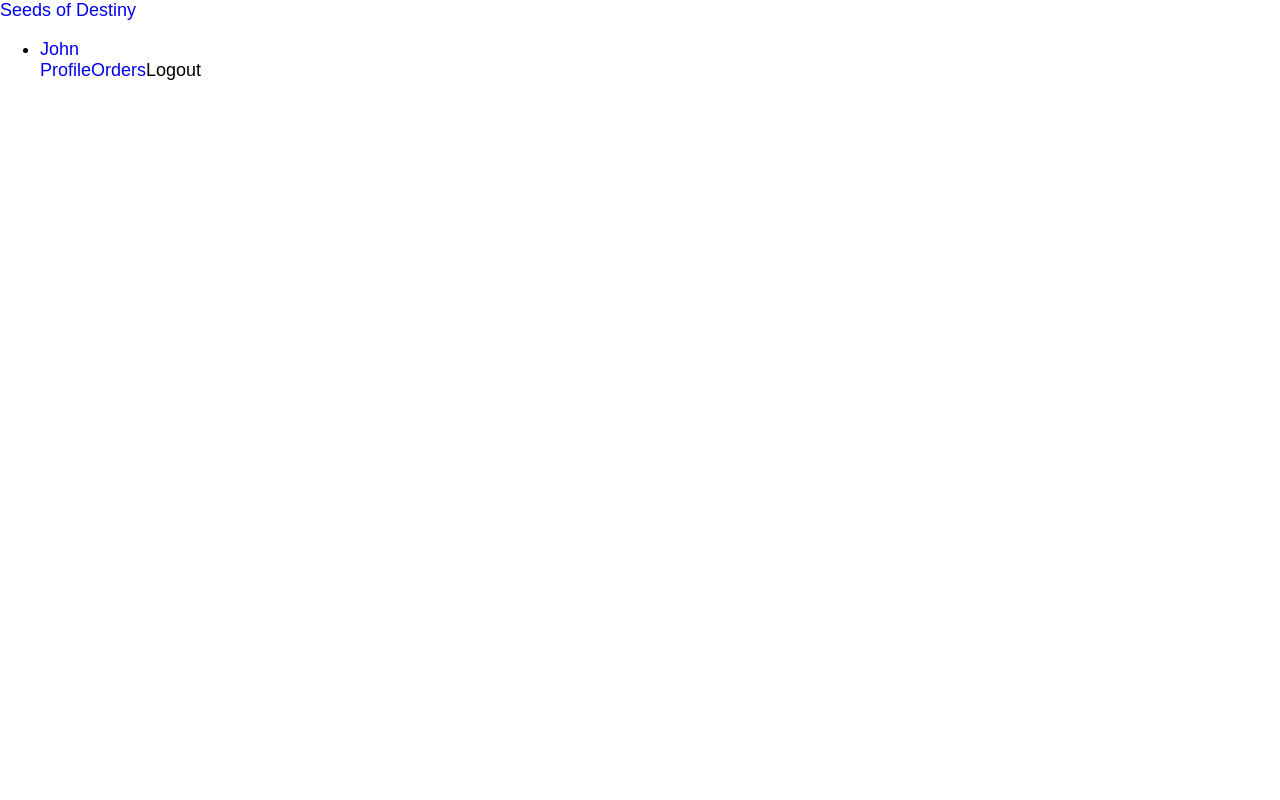
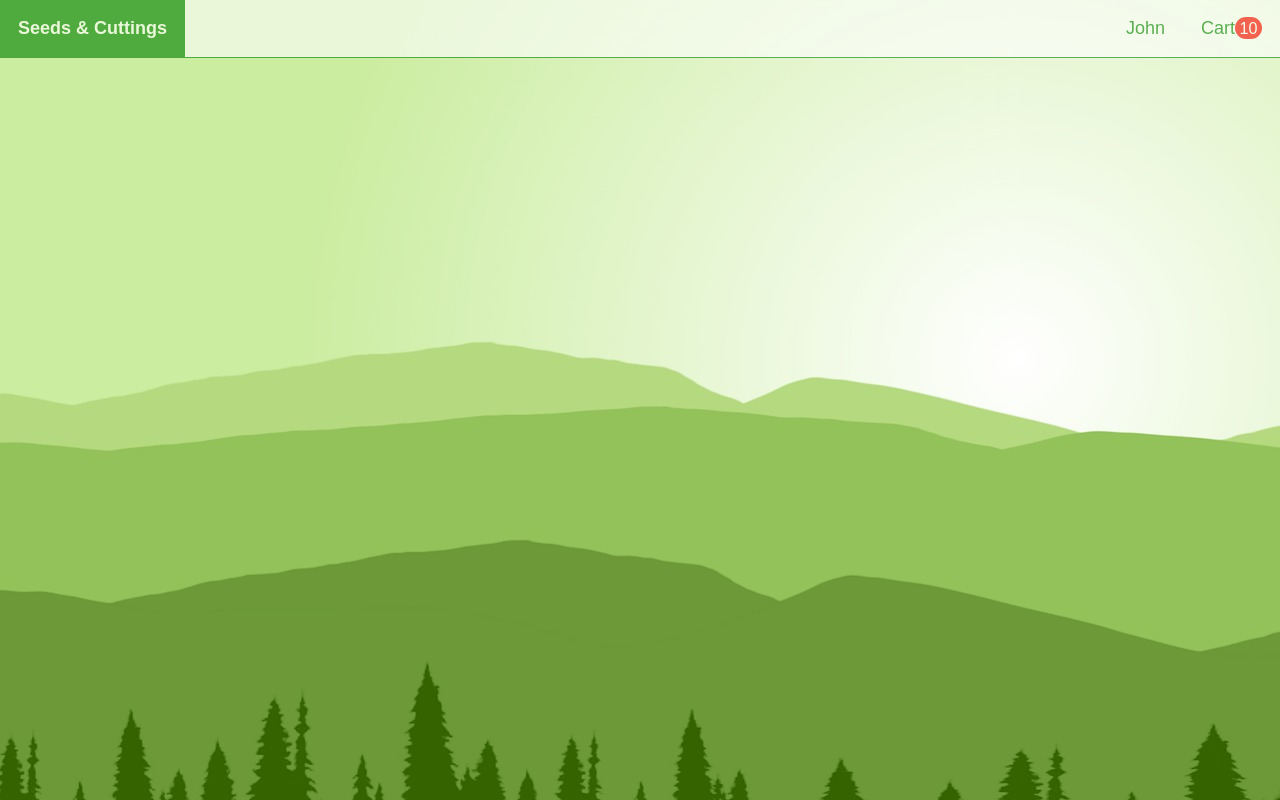
Before and after one commit to MichaelGreatorex/seeds, a React (Create React App) app in the folder frontend/: page / in a window 1280 px wide. Built offline with nearby package versions, Linux system fonts and the light colour scheme; a web font is replaced by a local one.

Commit message:
header commit

```diff
--- a/frontend/src/components/Header/Header.js
+++ b/frontend/src/components/Header/Header.js
@@ -1,6 +1,6 @@
 import React from "react";
 import { Link } from 'react-router-dom';
-import classes from './header.module.css'
+import classes from './header.module.css';
 
 export default function Header() {
     const user = {
@@ -16,12 +16,11 @@ export default function Header() {
     return <header className={classes.header}>
         <div className={classes.container}>
             <Link to="/" className={classes.logo}>
-                Seeds of Destiny
+                Seeds & Cuttings
             </Link>
             <nav>
                 <ul>
-                    {
-                        user?
+                    {user ? (
                         <li className={classes.menu_container}>
                             <Link to="/profile">{user.name}</Link>
                             <div className={classes.menu}>
@@ -29,9 +28,17 @@ export default function Header() {
                                 <Link to="/orders">Orders</Link>
                                 <a onClick={logout}>Logout</a>
                             </div>
-                        </li> :
+                        </li>
+                    ) : (
                         <Link to="/login">Login</Link>
-                    }
+                    )}
+
+                    <li>
+                        <Link to="/cart">
+                            Cart
+                            {cart.totalCount > 0 && <span className={classes.cart_count}>{cart.totalCount}</span>}
+                        </Link>
+                    </li>
                 </ul>
             </nav>
         </div>
--- a/frontend/src/components/Header/header.module.css
+++ b/frontend/src/components/Header/header.module.css
@@ -0,0 +1,67 @@
+.header {
+    background: white;
+    opacity: .6;
+    padding: 0;
+    border-bottom: 1px solid green;
+}
+
+.header a {
+    color: green;
+}
+
+.header a:hover{
+    background: green;
+    color: white;
+    cursor: pointer;
+}
+
+.container {
+    margin: 0 auto;
+    display: flex;
+    justify-content: space-between;
+}
+
+.logo {
+    font-weight: bold;
+    padding: 1rem;
+}
+
+.header ul {
+    display: flex;
+    list-style-type: none;
+    margin: 0;
+}
+
+.header ul a{
+    padding: 1rem;
+    display: inline-block;
+}
+
+.menu_container {
+    position: relative;
+}
+
+.menu {
+    position: absolute;
+    z-index: 1;
+    background-color: white;
+    border: 1px solid green;
+    display: none;
+}
+
+.menu_container:hover .menu {
+    display:block;
+}
+
+.menu a {
+    width: 100%;
+    min-width: 8rem;
+}
+
+.cart_count{
+    background-color: red;
+    color: white;
+    padding: 0.1rem 0.25rem;
+    border-radius: 100rem;
+    font-size: 0.9rem;
+}
--- a/frontend/src/index.css
+++ b/frontend/src/index.css
@@ -11,6 +11,7 @@ html {
 body {
   margin: 0;
   font-family: Ysabeau Sc, sans-serif;
+  background-image: url('./components/background.jpg');
 }
 
 a {
```
Also changed, not shown: frontend/src/components/background.jpg (added).
